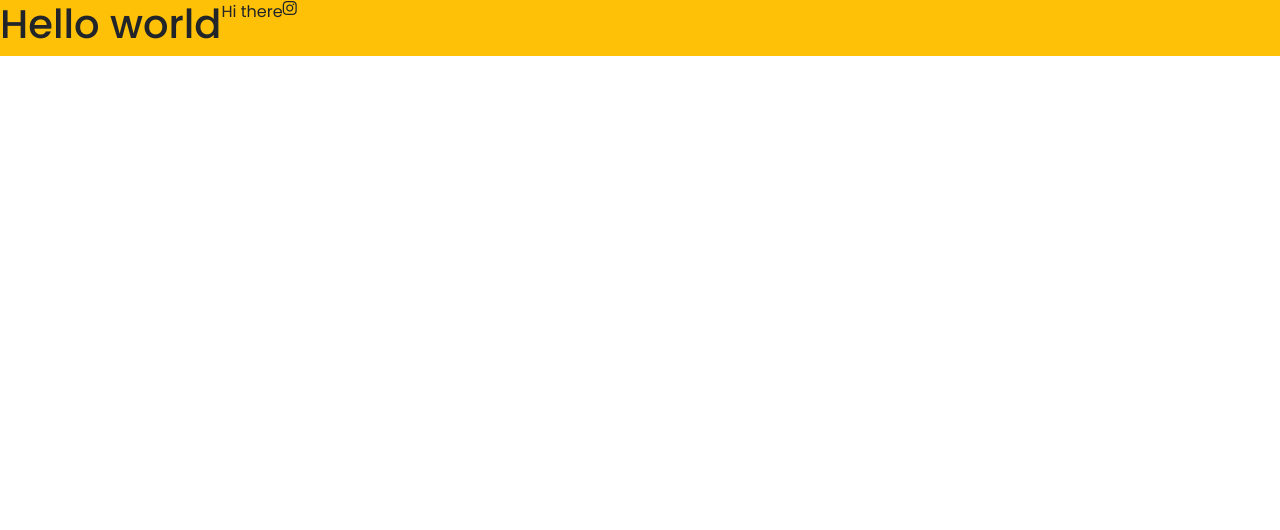
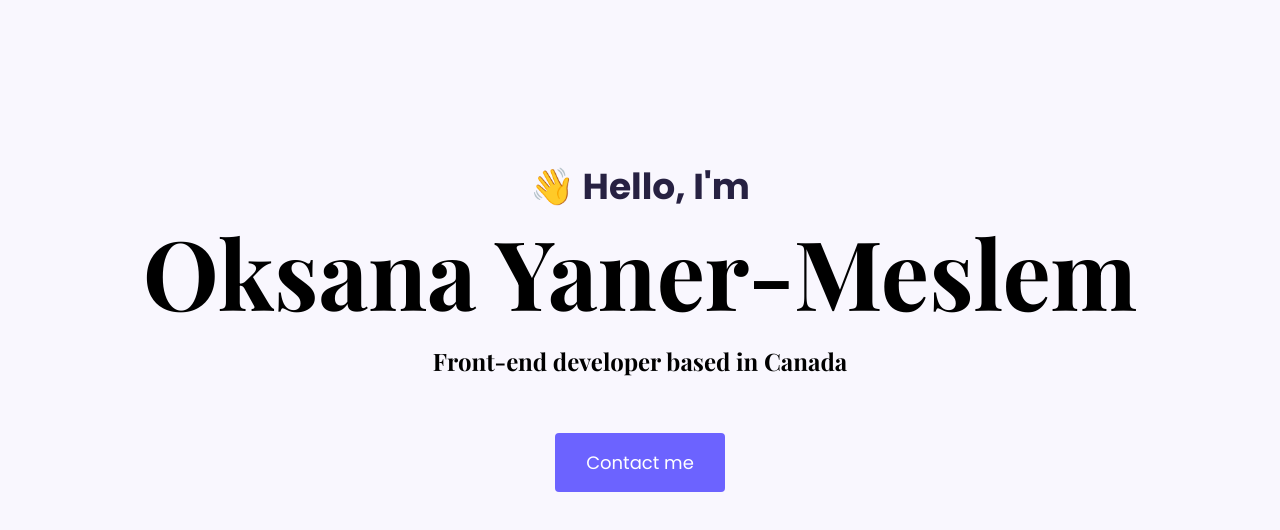
Before and after one commit to testokok/portfolio-project, a plain HTML site: page index.html in a window 1280 px wide. Drawn offline with nearby package versions, Linux system fonts and the light colour scheme; a web font is replaced by a local one.

Commit message:
changed  main content and added styles

```diff
--- a/index.html
+++ b/index.html
@@ -15,10 +15,13 @@
     <script src="https://kit.fontawesome.com/ddc3ee268a.js" crossorigin="anonymous"></script>
 </head>
 <body>
-    <div class="d-flex bg-warning">
-        <h1>Hello world</h1>
-        <p>Hi there</p>
-        <i class="fab fa-instagram"></i>
+    <div class="hero">
+        <p>👋 Hello, I'm</p>
+        <h1>Oksana Yaner-Meslem</h1>
+        <h2 class="mb-5">Front-end developer based in Canada</h2>
+        <div>
+            <a href="#" class="btn btn-branding">Contact me</a>
+        </div>
     </div>
 </body>
 </html>
--- a/styles/style.css
+++ b/styles/style.css
@@ -1,6 +1,60 @@
 /*font-family: 'Playfair Display', serif;
 font-family: 'Poppins', sans-serif;*/
-body{
-    font-family: 'Poppins', sans-serif;
-    font-weight: 400;
-}
+:root {
+    --branding-color: #6c63ff;
+    --secondary-color: #f9f7fe;
+    --heading-font-family: "Playfair Display", serif;
+    --default-font-family: "Poppins", sans-serif;
+  }
+
+  body {
+    font-family: var(--default-font-family);
+  }
+
+  h1,
+  h2,
+  h3,
+  h4,
+  h5,
+  h6 {
+    color: black;
+    font-family: var(--heading-font-family);
+    font-weight: bold;
+  }
+
+  h1 {
+    font-size: 96px;
+  }
+
+  p {
+    font-weight: normal;
+  }
+
+  .hero {
+    background: var(--secondary-color);
+    text-align: center;
+    padding: 160px 20px;
+  }
+
+  .hero p {
+    font-size: 36px;
+    font-weight: bold;
+    margin: 0;
+    color: #272142;
+  }
+
+  .hero h2 {
+    font-family: var(--heading-font-family);
+    font-weight: normal;
+    line-height: 2;
+    font-size: 24px;
+  }
+
+  .btn-branding {
+    background: var(--branding-color);
+    border-radius: 4px;
+    color: white;
+    font-size: 18px;
+    line-height: 27px;
+    padding: 15px 30px;
+  }
```
